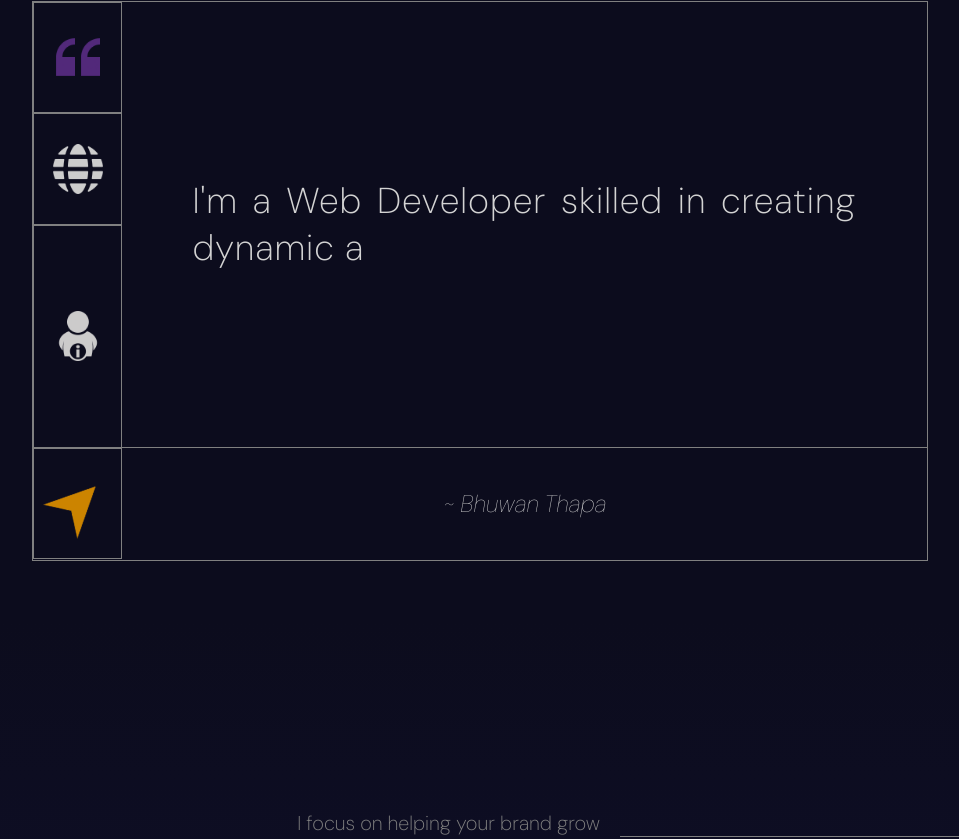
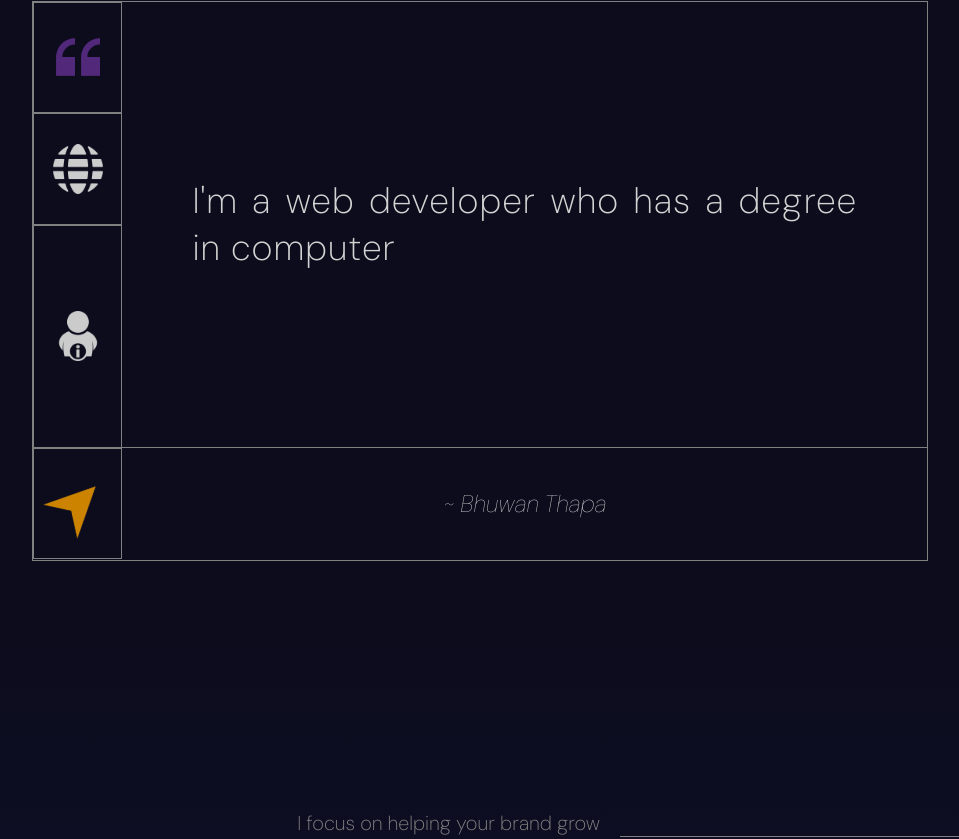
Before and after one commit to B1Th/Bhuwan-Portfolio, a React (Vite) app: page / in a window 1280 px wide. Shown: the part 2580-3419 px from the top of the page, without its empty margins (160-1119 px from the left). Built offline with nearby package versions, Linux system fonts and the light colour scheme.

Commit message:
added reponsive text and replaced about text

```diff
--- a/src/components/about/About.jsx
+++ b/src/components/about/About.jsx
@@ -7,7 +7,7 @@ const About = () => {
   const isMobile = useMediaQuery({ maxWidth: 767 });
   const [typedText, setTypedText] = useState("");
   const [animationStarted, setAnimationStarted] = useState(false);
-  const text = `I'm a Web Developer skilled in creating dynamic and visually appealing web applications. I've worked on various projects using different web technologies, showcasing my versatility and adaptability to new tools and frameworks. While I prefer working with the MERN stack, I also have experience with Django.`;
+  const text = `I'm a web developer who has a degree in computer engineering. I specialize in creating dynamic and visually appealing web applications and have worked on various projects using different tools and frameworks. While I have solid experience with the MERN stack, my expertise lies in frontend development.`;
 
   const aboutRef = useRef(null);
 
--- a/src/components/preloader/preloader.scss
+++ b/src/components/preloader/preloader.scss
@@ -1,3 +1,5 @@
+@import "../../app.scss";
+
 $gold: #ffb900;
 $coral: #fc636b;
 $brightCoral: #ff6d92;
@@ -14,7 +16,6 @@ $brightCoral: #ff6d92;
   right: 0;
   top: 0;
   transition: opacity 1s;
-}
 
   #phrase_box {
     display: flex;
@@ -22,10 +23,15 @@ $brightCoral: #ff6d92;
     height: 150px;
     overflow: hidden;
     width: 260px;
-}
 
     #phrases {
       animation: slide-phrases-upward 20s;
+
+      text {
+        @include mobile {
+          font-size: 18px;
+        }
+      }
     }
 
     @keyframes slide-phrases-upward {
@@ -75,3 +81,5 @@ $brightCoral: #ff6d92;
         fill: $brightCoral;
       }
     }
+  }
+}
```
Lines whose indentation alone changed are shown as unchanged.
